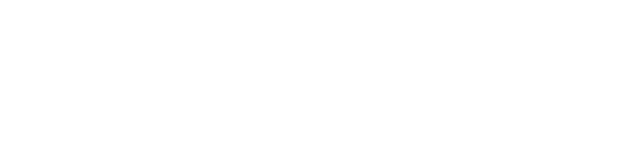
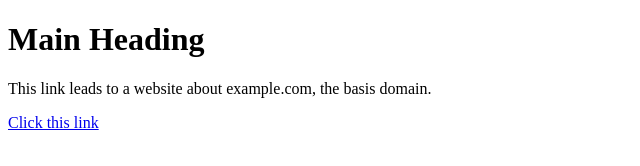
Before and after one commit to UltimateTrouble/senalsilva, a plain HTML site: page index.html in a window 1280 px wide. Shown: the whole page, without its empty margins (0-640 px from the left). Drawn offline with Linux system fonts and the light colour scheme.

Commit message:
Update index.html

```diff
--- a/index.html
+++ b/index.html
@@ -5,4 +5,9 @@
             Testing senal title website
         </title>
     </head>
+    <body>
+        <h1> Main Heading </h1>
+        <p> This link leads to a website about example.com, the basis domain. </p>
+        <a href="https://example.com/"> Click this link </a>
+    </body>
 </html>
```
